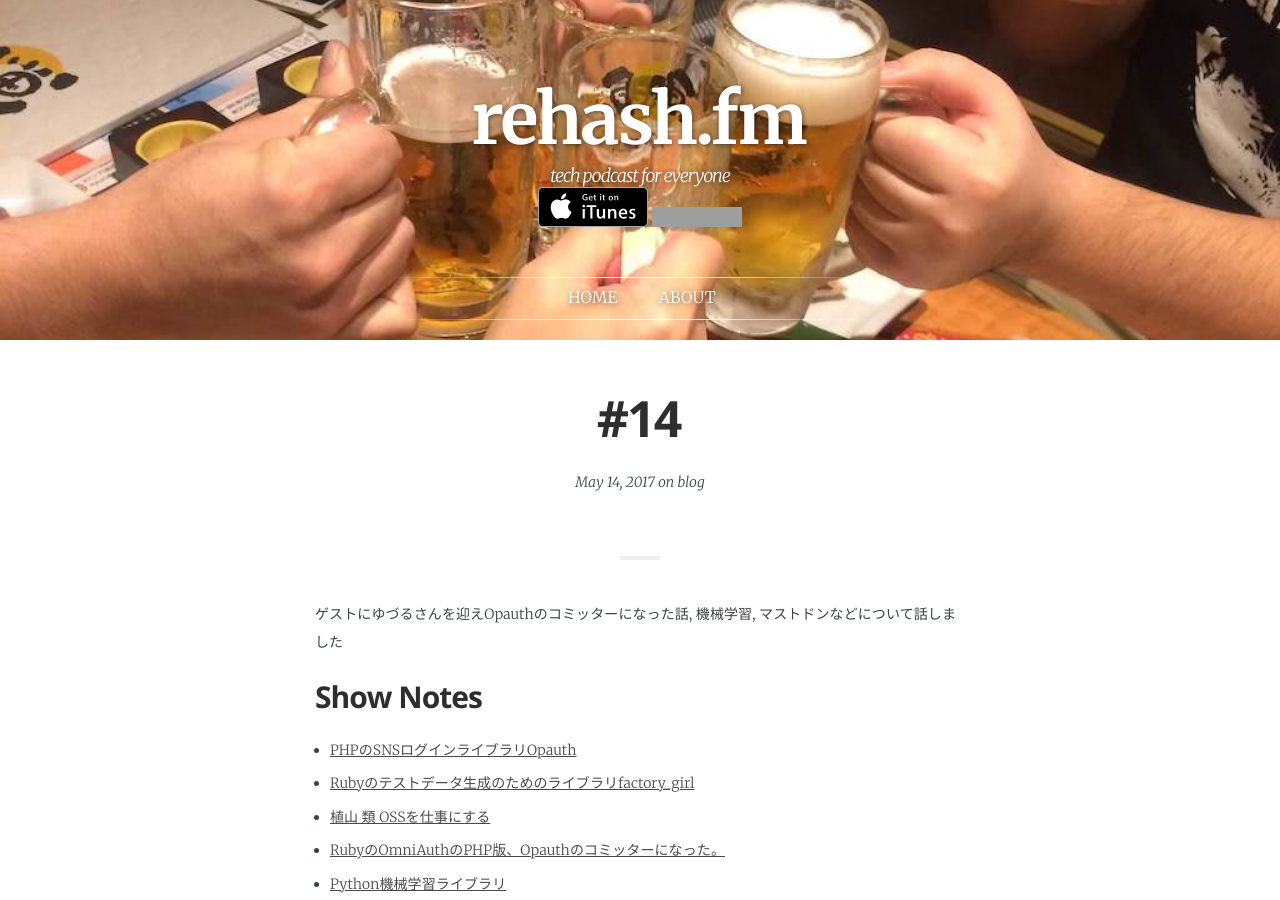
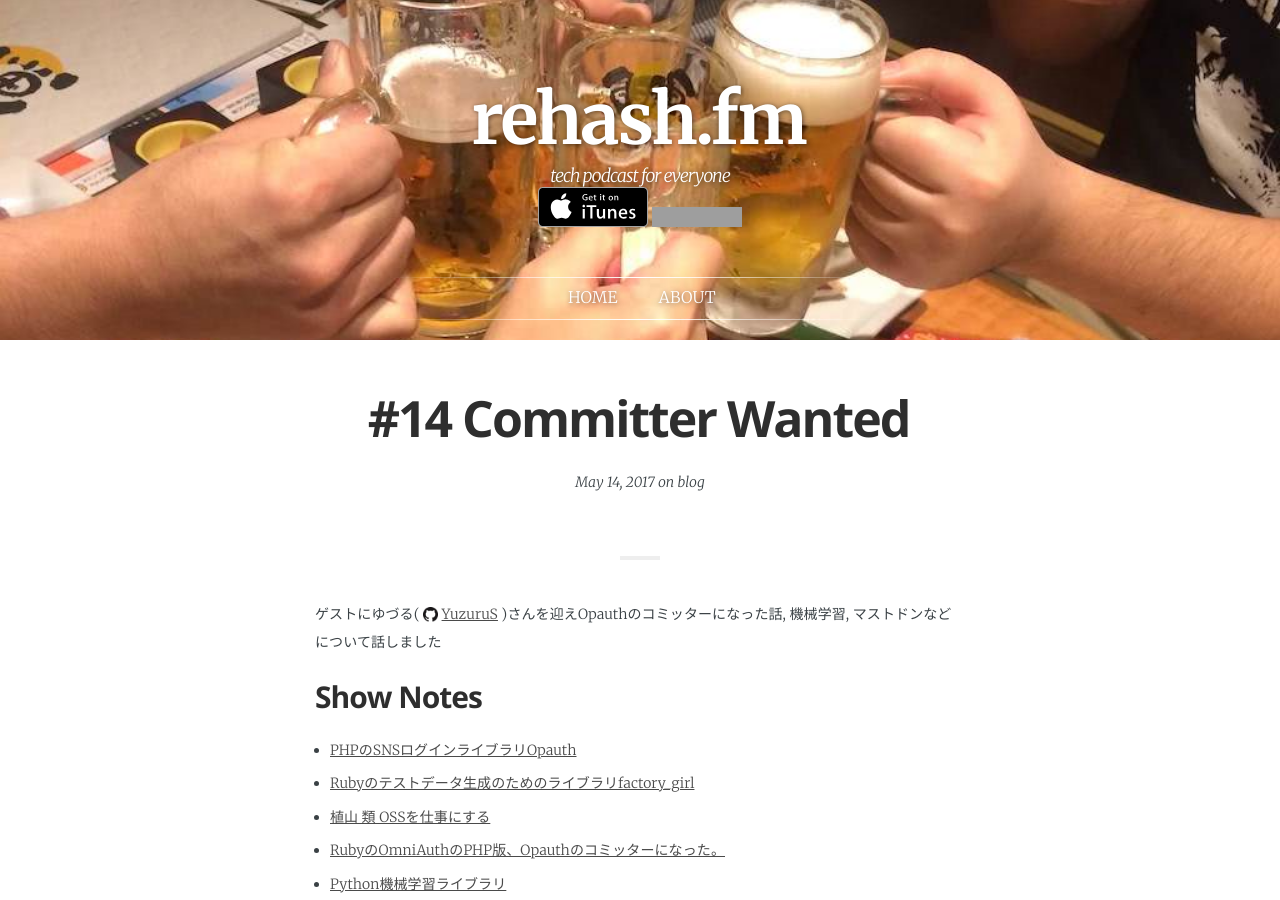
Before and after one commit to rehashfm/rehash.fm, a Jekyll site: the page built from _posts/2017-05-14-14.md, in a window 1280 px wide and 900 px high. Built offline with Jekyll 4.4.1, drawn with Linux system fonts in a browser that asks for light colours; some web fonts are replaced; grey boxes are pictures that could not be loaded.

Commit message:
adding title

```diff
--- a/_posts/2017-05-14-14.md
+++ b/_posts/2017-05-14-14.md
@@ -1,6 +1,6 @@
 ---
 layout:            post
-title:             "#14"
+title:             "#14 Committer Wanted"
 date:              2017-05-14 12:00:00 +0900
 tags:              blog
 category:          Blog
@@ -8,7 +8,9 @@ author:            smile-0yen,azihsoyn
 excerpt:           ゲストにゆづるさんを迎えOpauthのコミッターになった話, 機械学習, マストドンなどについて話しました
 ---
 
-ゲストにゆづるさんを迎えOpauthのコミッターになった話, 機械学習, マストドンなどについて話しました
+ゲストにゆづる(
+<img title="github" alt="github" src="../assets/GitHub-Mark.png" height="15" width="15" align="absmiddle"/> [YuzuruS](https://github.com/YuzuruS)
+)さんを迎えOpauthのコミッターになった話, 機械学習, マストドンなどについて話しました
 
 ## Show Notes
 - [PHPのSNSログインライブラリOpauth](http://www.opauth.org/)
```
